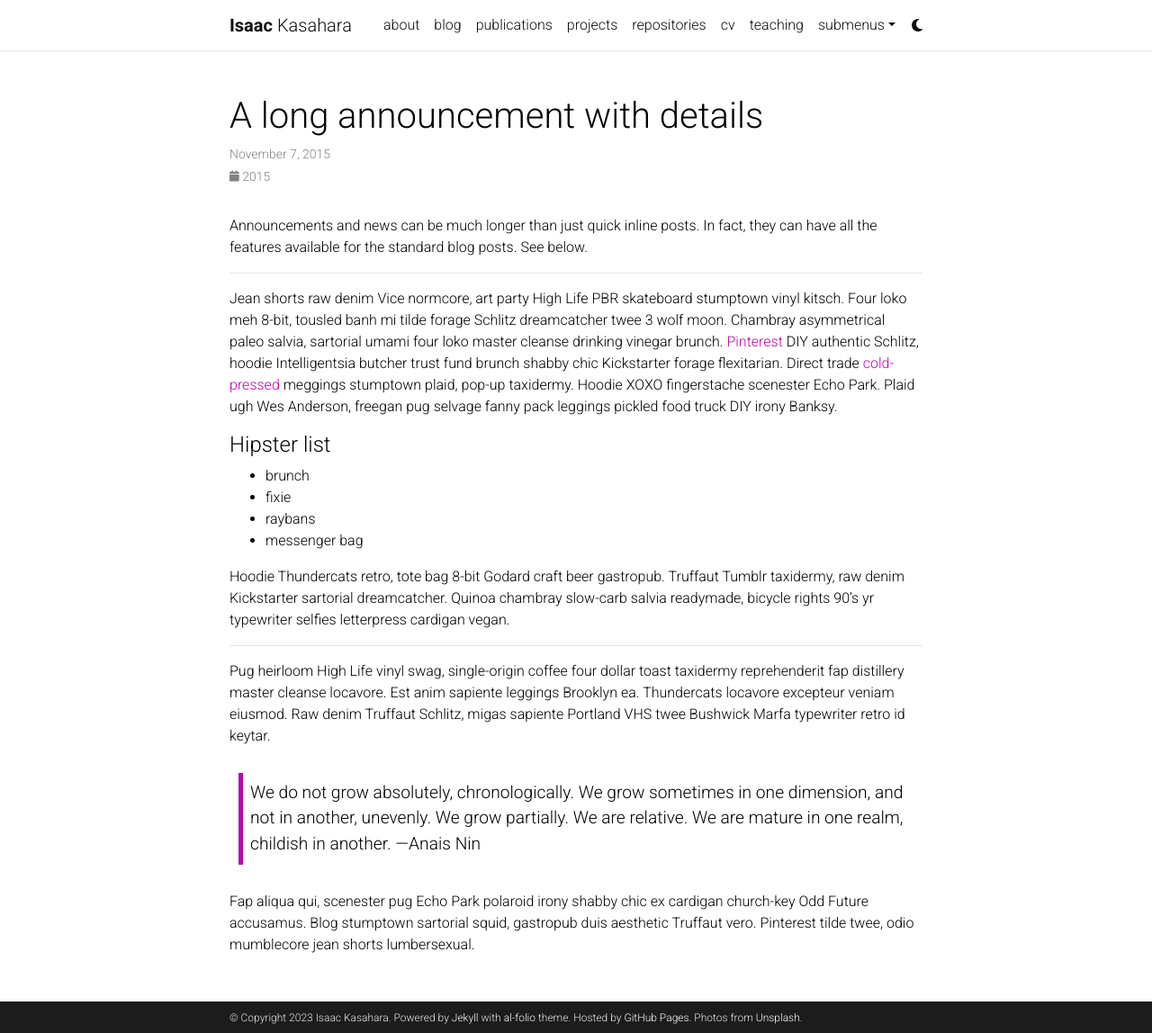
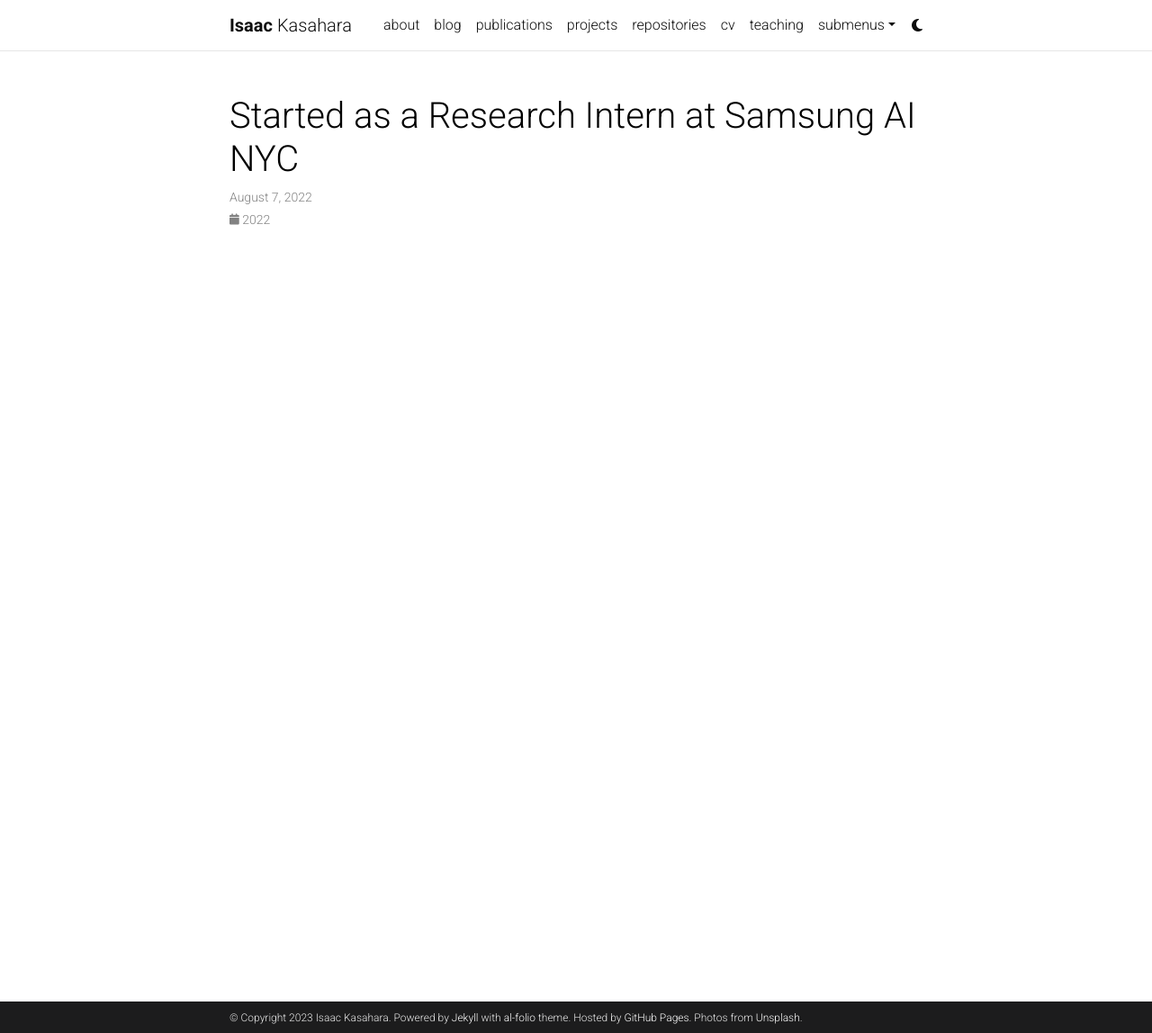
Before and after one commit to Kasai2020/Kasai2020.github.io, a Jekyll site: the page built from _news/announcement_2.md, in a window 1280 px wide and 1148 px high. Shown: the whole window at 90% size. Built offline with Jekyll 4.4.1, drawn with Linux system fonts in a browser that asks for light colours; comment, search, counter and statistics services are not loaded; a style sheet for code colours, icons or effects is not loaded.

Commit message:
Update announcement_2.md

```diff
--- a/_news/announcement_2.md
+++ b/_news/announcement_2.md
@@ -1,32 +1,7 @@
 ---
 layout: post
-title: A long announcement with details
-date: 2015-11-07 16:11:00-0400
-inline: false
+title: Started as a Research Intern at Samsung AI NYC
+date: 2022-08-07 16:11:00-0400
+inline: True
 related_posts: false
 ---
-
-Announcements and news can be much longer than just quick inline posts. In fact, they can have all the features available for the standard blog posts. See below.
-
-***
-
-Jean shorts raw denim Vice normcore, art party High Life PBR skateboard stumptown vinyl kitsch. Four loko meh 8-bit, tousled banh mi tilde forage Schlitz dreamcatcher twee 3 wolf moon. Chambray asymmetrical paleo salvia, sartorial umami four loko master cleanse drinking vinegar brunch. <a href="https://www.pinterest.com">Pinterest</a> DIY authentic Schlitz, hoodie Intelligentsia butcher trust fund brunch shabby chic Kickstarter forage flexitarian. Direct trade <a href="https://en.wikipedia.org/wiki/Cold-pressed_juice">cold-pressed</a> meggings stumptown plaid, pop-up taxidermy. Hoodie XOXO fingerstache scenester Echo Park. Plaid ugh Wes Anderson, freegan pug selvage fanny pack leggings pickled food truck DIY irony Banksy.
-
-#### Hipster list
-<ul>
-    <li>brunch</li>
-    <li>fixie</li>
-    <li>raybans</li>
-    <li>messenger bag</li>
-</ul>
-
-Hoodie Thundercats retro, tote bag 8-bit Godard craft beer gastropub. Truffaut Tumblr taxidermy, raw denim Kickstarter sartorial dreamcatcher. Quinoa chambray slow-carb salvia readymade, bicycle rights 90's yr typewriter selfies letterpress cardigan vegan.
-
-***
-
-Pug heirloom High Life vinyl swag, single-origin coffee four dollar toast taxidermy reprehenderit fap distillery master cleanse locavore. Est anim sapiente leggings Brooklyn ea. Thundercats locavore excepteur veniam eiusmod. Raw denim Truffaut Schlitz, migas sapiente Portland VHS twee Bushwick Marfa typewriter retro id keytar.
-
-> We do not grow absolutely, chronologically. We grow sometimes in one dimension, and not in another, unevenly. We grow partially. We are relative. We are mature in one realm, childish in another.
-> —Anais Nin
-
-Fap aliqua qui, scenester pug Echo Park polaroid irony shabby chic ex cardigan church-key Odd Future accusamus. Blog stumptown sartorial squid, gastropub duis aesthetic Truffaut vero. Pinterest tilde twee, odio mumblecore jean shorts lumbersexual.
```
